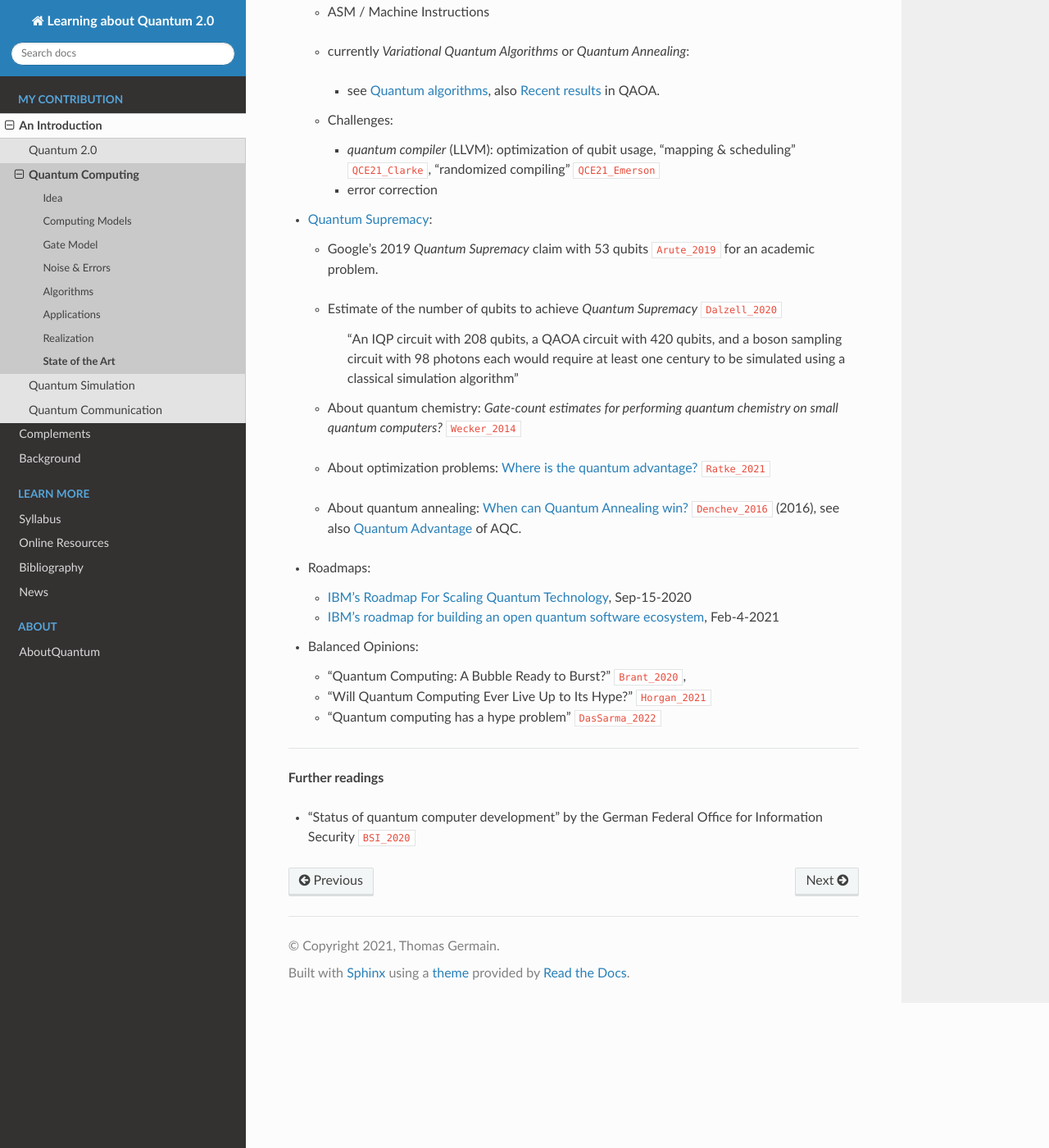
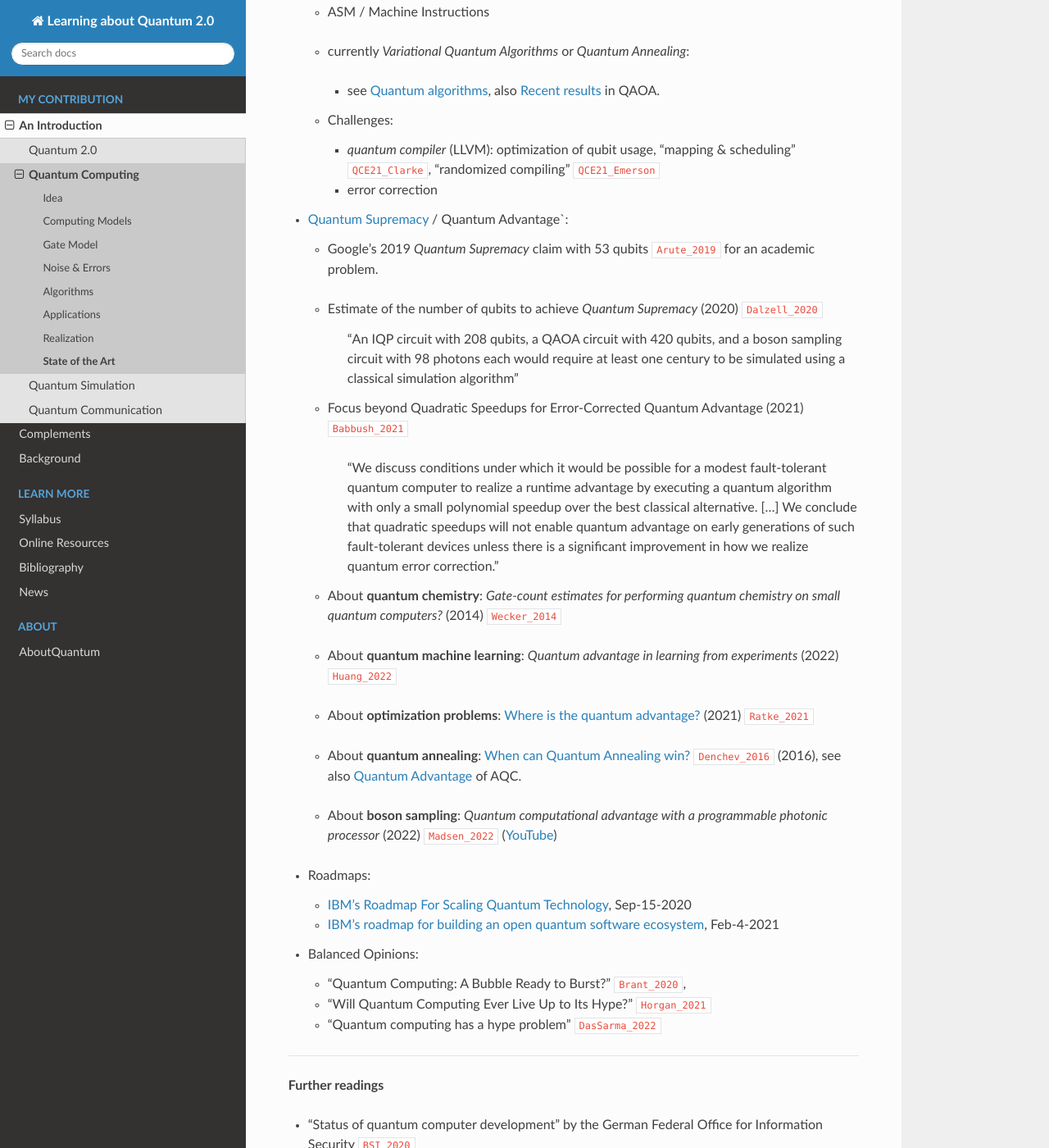
Before and after one commit to tomlqc/about-quantum, a Sphinx documentation site: the page built from source/intro/computing/state.rst, in a window 1280 px wide and 1400 px high, scrolled down 621 px. Shown: the whole window at 82% size. Built offline with Sphinx 7.4.7 and the Read the Docs theme 2.0.0, drawn with Linux system fonts in a browser that asks for light colours; cross-references to code outside the pages are shown as plain code.

Commit message:
state/topological: references.

```diff
--- a/source/biblio/articles.bib
+++ b/source/biblio/articles.bib
@@ -169,6 +169,20 @@
    number={4},
    journal={Physical Review X},
    publisher={American Physical Society (APS)},
+}
+@article{Babbush_2021,
+  title = {Focus beyond Quadratic Speedups for Error-Corrected Quantum Advantage},
+  author = {Babbush, Ryan and McClean, Jarrod R. and Newman, Michael and Gidney, Craig and Boixo, Sergio and Neven, Hartmut},
+  year = {2021},
+  month = {Mar},
+  doi = {10.1103/PRXQuantum.2.010103},
+  url = {https://journals.aps.org/prxquantum/pdf/10.1103/PRXQuantum.2.010103},
+  volume = {2},
+  issue = {1},
+  pages = {010103},
+  numpages = {11},
+  journal = {PRX Quantum},
+  publisher = {American Physical Society},
 }
 @article{Barkoutsos_2018,
    title={Quantum algorithms for electronic structure calculations: Particle-hole Hamiltonian and optimized wave-function expansions},
@@ -756,6 +770,19 @@ journal = {Fortschritte der Physik},
   journal = {Nature Communications},
   publisher = {Springer Science and Business Media {LLC}},
 }
+@article{Huang_2022,
+  title = {Quantum advantage in learning from experiments},
+  author = {Hsin-Yuan Huang and Michael Broughton and Jordan Cotler and Sitan Chen and Jerry Li and Masoud Mohseni and Hartmut Neven and Ryan Babbush and Richard Kueng and John Preskill and Jarrod R. McClean},
+  year = {2022},
+  month = jun,
+  doi = {10.1126/science.abn7293},
+  url = {https://ai.googleblog.com/2022/06/quantum-advantage-in-learning-from.html},
+  volume = {376},
+  number = {6598},
+  pages = {1182--1186},
+  journal = {Science},
+  publisher = {American Association for the Advancement of Science ({AAAS})},
+}
 @article{Jelezko_2006,
   title = {Single defect centres in diamond: A review},
   author = {F. Jelezko and J. Wrachtrup},
@@ -968,6 +995,19 @@ journal = {Fortschritte der Physik},
   number = {1},
   journal = {npj Computational Materials},
   publisher = {Springer Science and Business Media {LLC}}
+}
+@article{Madsen_2022,
+  title = {Quantum computational advantage with a programmable photonic processor},
+  author = {Lars S. Madsen and Fabian Laudenbach and Mohsen Falamarzi. Askarani and Fabien Rortais and Trevor Vincent and Jacob F. F. Bulmer and Filippo M. Miatto and Leonhard Neuhaus and Lukas G. Helt and Matthew J. Collins and Adriana E. Lita and Thomas Gerrits and Sae Woo Nam and Varun D. Vaidya and Matteo Menotti and Ish Dhand and Zachary Vernon and Nicol{\'{a}}s Quesada and Jonathan Lavoie},
+  year = {2022},
+  month = jun,
+  doi = {10.1038/s41586-022-04725-x},
+  url = {https://doi.org/10.1038/s41586-022-04725-x},
+  volume = {606},
+  number = {7912},
+  pages = {75--81},
+  journal = {Nature},
+  publisher = {Springer Science and Business Media {LLC}},
 }
 @misc{Marwaha_2021,
   title={Bounds on approximating Max $k$XOR with quantum and classical local algorithms},
--- a/source/biblio/misc.bib
+++ b/source/biblio/misc.bib
@@ -180,6 +180,14 @@
  url     = {https://medium.com/qiskit/explore-the-clifford-group-a-crucial-tool-for-benchmarking-error-correction-and-more-b9fdca16bb46},
  journal = {Medium Qiskit Blog}
 }
+@MISC{NobelPhysics2016,
+	TITLE = {Topological Phase Transitions and Topological Phases of Matter},
+	AUTHOR = {Class for Physics of the Royal Swedish Academy of Sciences},
+	YEAR = {2016},
+    ORGANIZATION = {Royal Swedish Academy of Sciences},
+    HOWPUBLISHED = {Scientific Background on the Nobel Prize in Physics 2016},
+    URL={https://www.nobelprize.org/uploads/2018/06/advanced-physicsprize2016-1.pdf}
+}
 @INPROCEEDINGS{Patra_2020,
   title={19.1 A Scalable Cryo-CMOS 2-to-20GHz Digitally Intensive Controller for 4×32 Frequency Multiplexed Spin Qubits/Transmons in 22nm FinFET Technology for Quantum Computers},
   author={Patra, Bishnu and van Dijk, Jeroen P. G. and Subramanian, Sushil and Corna, Andrea and Xue, Xiao and Jeon, Charles and Sheikh, Farhana and Juarez-Hernandez, Esdras and Esparza, Brando Perez and Rampurawala, Huzaifa and Carlton, Brent and Samkharadze, Nodar and Ravikumar, Surej and Nieva, Carlos and Kim, Sungwon and Lee, Hyung-Jin and Sammak, Amir and Scappucci, Giordano and Veldhorst, Menno and Vandersypen, Lieven M. K. and Babaie, Masoud and Sebastiano, Fabio and Charbon, Edoardo and Pellerano, Stefano},
--- a/source/intro/computing/state.rst
+++ b/source/intro/computing/state.rst
@@ -41,27 +41,42 @@ State of the Art
       "randomized compiling" :cite:`QCE21_Emerson`
     - error correction
 
-- :ref:`intro/computing/algo:Quantum Supremacy`:
+- :ref:`intro/computing/algo:Quantum Supremacy` / Quantum Advantage`:
 
   - | Google's 2019 *Quantum Supremacy* claim with 53 qubits :cite:`Arute_2019` for an academic problem.
 
-  - Estimate of the number of qubits to achieve *Quantum Supremacy* :cite:`Dalzell_2020`
+  - Estimate of the number of qubits to achieve *Quantum Supremacy* (2020) :cite:`Dalzell_2020`
 
       "An IQP circuit with 208 qubits, a QAOA circuit with 420 qubits,
       and a boson sampling circuit with 98 photons
       each would require at least one century to be simulated using a classical simulation algorithm"
 
-  - | About quantum chemistry:
-      *Gate-count estimates for performing quantum chemistry on small quantum computers?*
+  - | Focus beyond Quadratic Speedups for Error-Corrected Quantum Advantage (2021) :cite:`Babbush_2021`
+
+      "We discuss conditions under which it would be possible for a modest fault-tolerant quantum computer
+      to realize a runtime advantage by executing a quantum algorithm with only a small polynomial speedup
+      over the best classical alternative. [...]
+      We conclude that quadratic speedups will not enable quantum advantage on early generations
+      of such fault-tolerant devices unless there is a significant improvement in how we realize quantum error correction."
+
+  - | About **quantum chemistry**:
+      *Gate-count estimates for performing quantum chemistry on small quantum computers?* (2014)
       :cite:`Wecker_2014`
 
-  - | About optimization problems:
-      `Where is the quantum advantage? <https://blog.xa0.de/post/Where-is-the-quantum-advantage%3F/>`_
+  - | About **quantum machine learning**:
+      *Quantum advantage in learning from experiments* (2022) :cite:`Huang_2022`
+
+  - | About **optimization problems**:
+      `Where is the quantum advantage? <https://blog.xa0.de/post/Where-is-the-quantum-advantage%3F/>`_ (2021)
       :cite:`Ratke_2021`
 
-  -  | About quantum annealing:
-       `When can Quantum Annealing win? <https://ai.googleblog.com/2015/12/when-can-quantum-annealing-win.html>`_
-       :cite:`Denchev_2016` (2016), see also :ref:`stories/complements/adiabatic:Quantum Advantage` of AQC.
+  - | About **quantum annealing**:
+      `When can Quantum Annealing win? <https://ai.googleblog.com/2015/12/when-can-quantum-annealing-win.html>`_
+      :cite:`Denchev_2016` (2016), see also :ref:`stories/complements/adiabatic:Quantum Advantage` of AQC.
+
+  - | About **boson sampling**:
+      *Quantum computational advantage with a programmable photonic processor* (2022) :cite:`Madsen_2022`
+      (`YouTube <https://www.youtube.com/watch?v=bnX57EjvFVQ>`_)
 
 - Roadmaps:
 
--- a/source/online/online.rst
+++ b/source/online/online.rst
@@ -107,6 +108,9 @@ Tutorials:
   `Chemistry <https://quantum-computing.ibm.com/lab/docs/iql/chemistry>`_,
   `Optimization <https://quantum-computing.ibm.com/lab/docs/iql/optimization>`_,
   `Finance <https://quantum-computing.ibm.com/lab/docs/iql/finance-labs>`_
+
+- `Xanadu Quantum Codebook <https://codebook.xanadu.ai>`_:
+  "The Codebook is an experimental, exercise-based introduction to quantum computing. Rather than just reading a textbook or tutorial, or executing some pre-written code cells, the Codebook is an active learning resource in which you will learn by doing."
 
 Additional software resources:
 
```
Also changed, not shown: other parts of source/online/online.rst (+1 -0 lines), source/biblio/lectures.bib (+8 -0 lines), source/stories/complements/topological.rst (+5 -0 lines).
